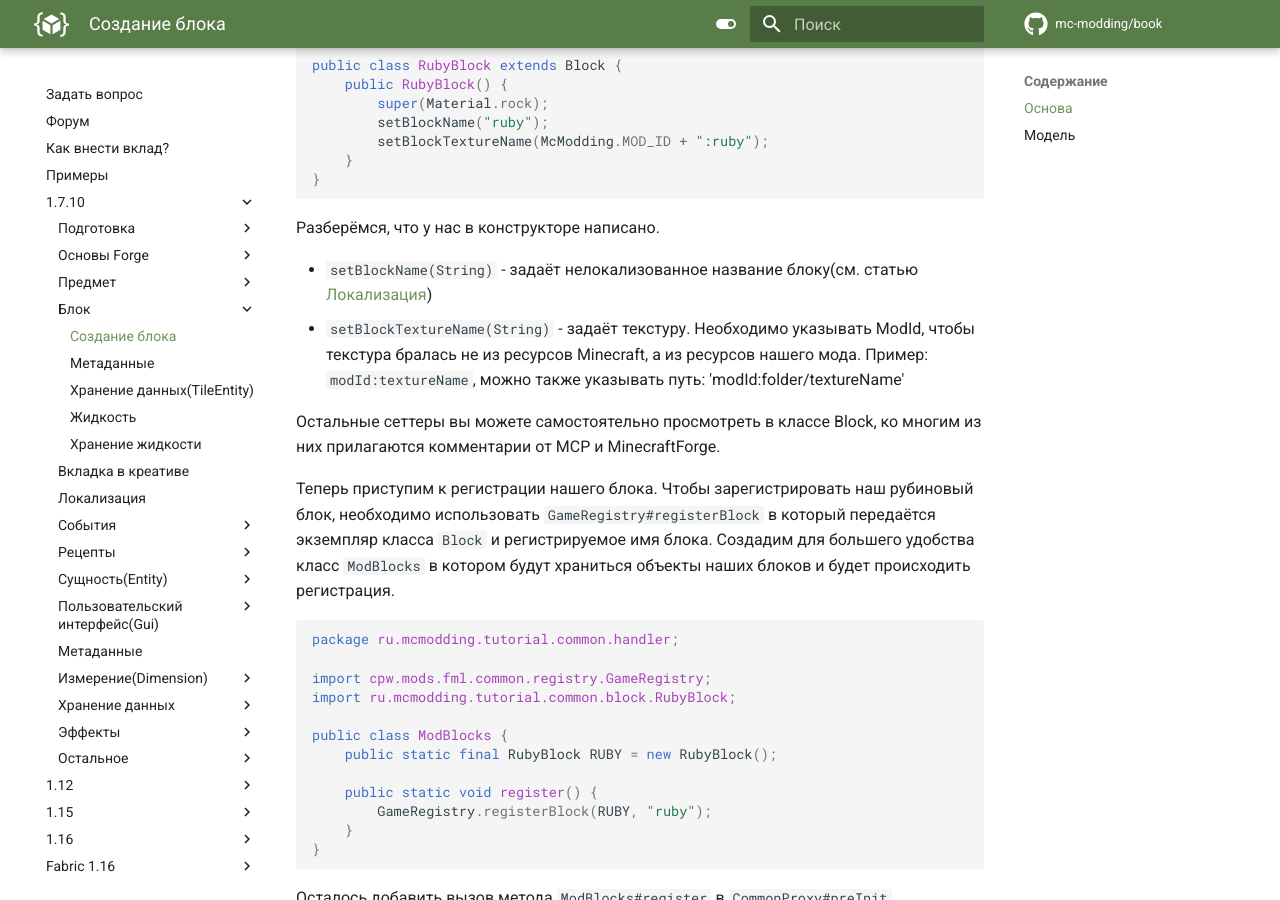
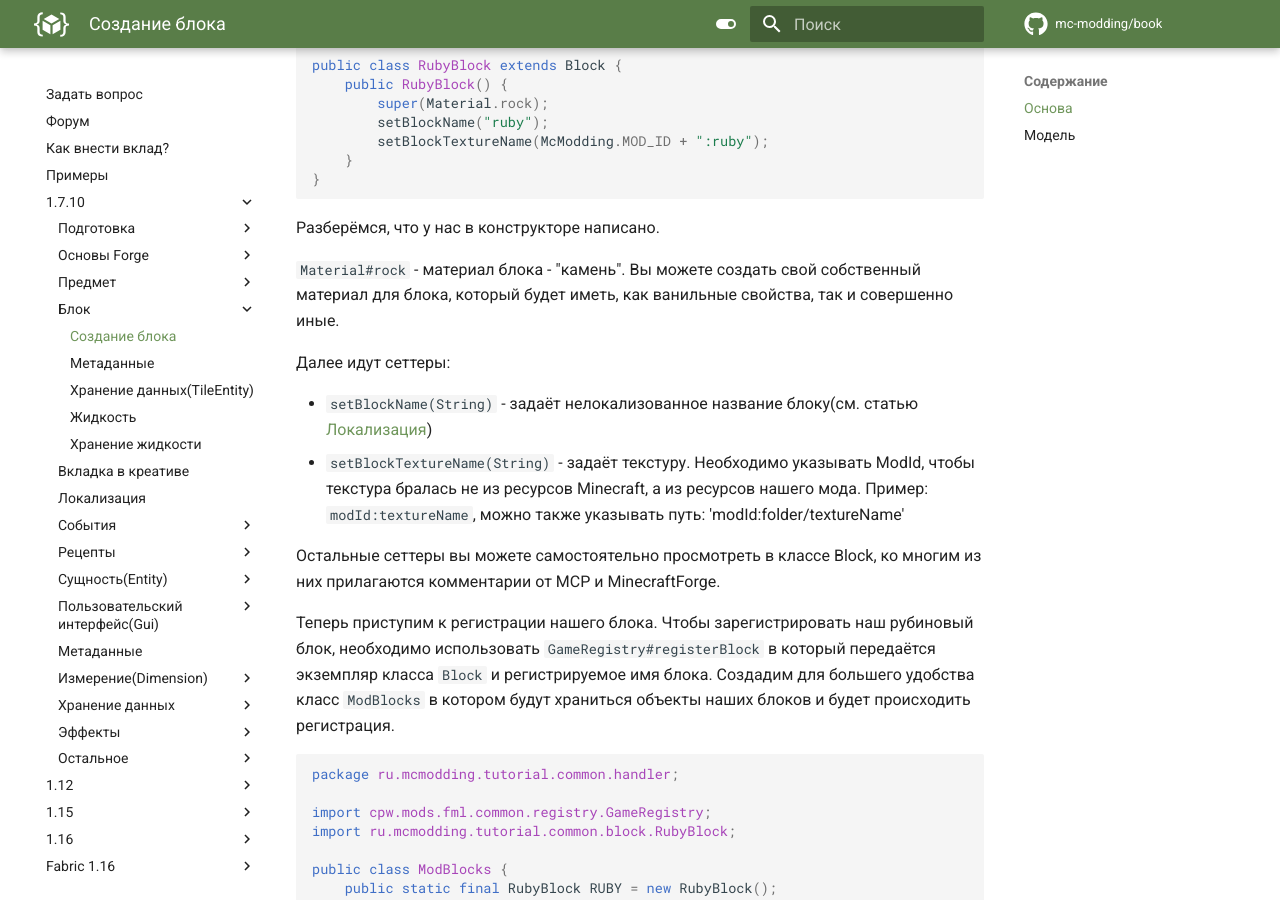
Before and after one commit to mc-modding/book, an MkDocs documentation site: the page built from docs/1.7.10/block/basics.md, in a window 1280 px wide and 900 px high, scrolled down 386 px. Built offline with MkDocs 1.6.1 and Material for MkDocs 9.7.7, drawn with Linux system fonts in a browser that asks for light colours; comment, search, counter and statistics services are not loaded.

Commit message:
Дополнена статья "Создание блока"

````diff
--- a/docs/1.7.10/block/basics.md
+++ b/docs/1.7.10/block/basics.md
@@ -24,6 +24,11 @@ public class RubyBlock extends Block {
 ```
 
 Разберёмся, что у нас в конструкторе написано.
+
+`Material#rock` - материал блока - "камень". Вы можете создать свой собственный материал для блока, который будет иметь,
+как ванильные свойства, так и совершенно иные.
+
+Далее идут сеттеры:
 
 * `setBlockName(String)` - задаёт нелокализованное название блоку(см. статью [Локализация](https://mcmodding.ru/1.7.10/basics/lang/))
 * `setBlockTextureName(String)` - задаёт текстуру. Необходимо указывать ModId, чтобы текстура бралась не из ресурсов Minecraft, а из ресурсов нашего мода. Пример: `modId:textureName`, можно также указывать путь: 'modId:folder/textureName'
````
